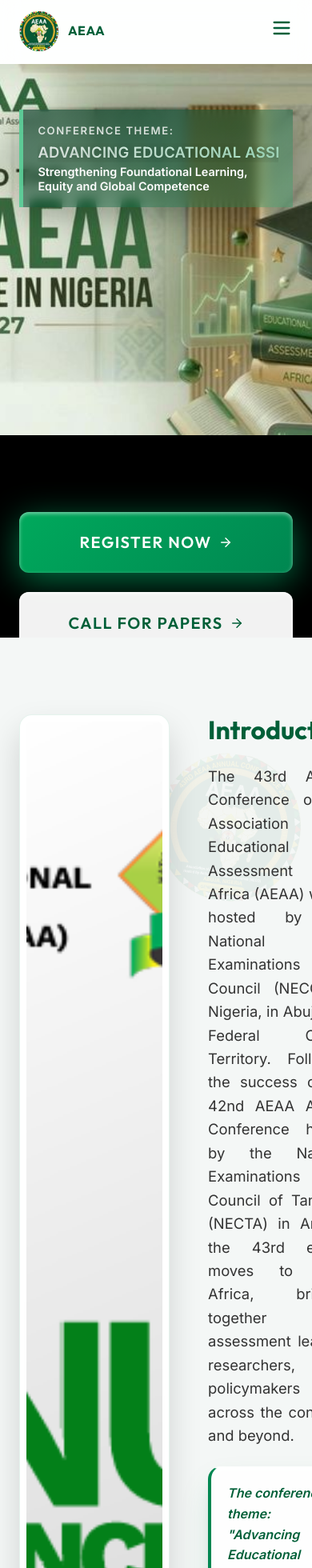
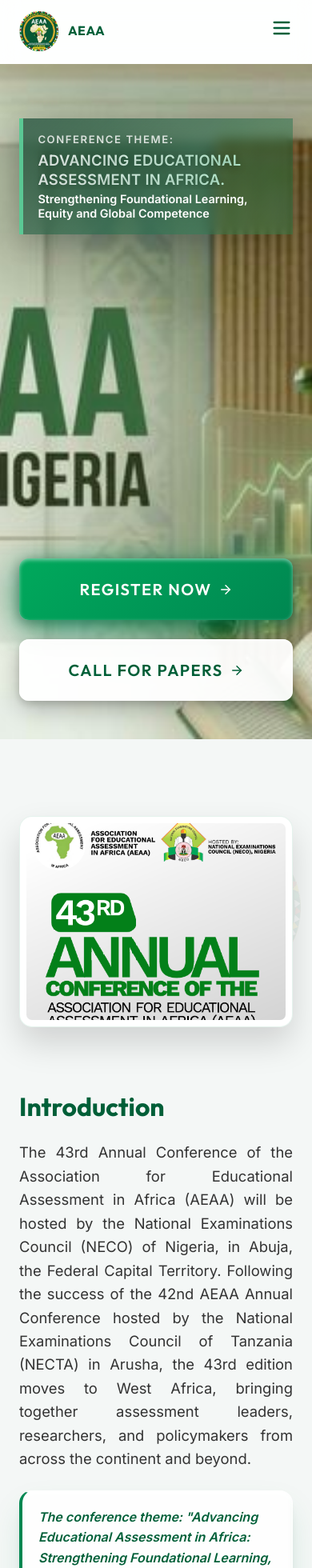
Before and after one commit to thomasakiou/aeaa, a React (Vite) app: page / in a window 390 px wide. Shown: the top 1960 px of the page at 80% size. Built offline with nearby package versions, Linux system fonts and the light colour scheme.

Commit message:
mobile responsive fix

```diff
--- a/src/pages/Home.tsx
+++ b/src/pages/Home.tsx
@@ -27,7 +27,7 @@
             {/* Introduction Section */}
             <section className="about-section container" id="about" style={{ paddingTop: '6rem', paddingBottom: '3rem' }}>
                 <img src="/img/emblem.png" alt="" aria-hidden="true" className="about-floating-emblem" />
-                <div className="about-grid" style={{ alignItems: 'stretch', gridTemplateColumns: '55% 1fr', gap: '3rem' }}>
+                <div className="about-grid">
                     <div className="about-image-box animate-fade-left">
                         <img src="/img/intro.png" alt="Host City - Abuja" className="about-img main-img" style={{ width: '100%', height: '100%', objectFit: 'cover', borderRadius: '16px', boxShadow: '0 20px 40px rgba(0,0,0,0.15)' }} />
                     </div>
--- a/src/pages/css/Home.css
+++ b/src/pages/css/Home.css
@@ -10,12 +10,13 @@
 }
 
 .hero-banner-img {
+    position: absolute;
+    inset: 0;
     width: 100%;
     height: 100%;
     object-fit: cover;
     object-position: center;
-    display: block;
-    min-height: 85vh;
+    z-index: 1;
 }
 
 .hero-theme-overlay {
@@ -75,6 +76,7 @@
 }
 
 @keyframes themeTextShimmer {
+
     0%,
     100% {
         background-position: 0% center;
@@ -202,6 +204,7 @@
 }
 
 @keyframes floatAboutEmblem {
+
     0%,
     100% {
         transform: translate3d(0, 0, 0) rotate(-8deg);
@@ -214,9 +217,9 @@
 
 .about-grid {
     display: grid;
-    grid-template-columns: 1fr 1fr;
-    gap: 5rem;
-    align-items: center;
+    grid-template-columns: 55% 1fr;
+    gap: 3rem;
+    align-items: stretch;
 }
 
 .about-image-box {
@@ -472,8 +475,8 @@
         grid-template-columns: 1fr;
     }
 
-    .hero-banner-img {
-        min-height: 55vh;
+    .hero {
+        min-height: 100vh;
     }
 
     .hero-theme-overlay {
@@ -485,6 +488,8 @@
 
     .hero-theme-overlay strong {
         font-size: 1.15rem;
+        white-space: normal;
+        width: auto;
     }
 
     .hero-theme-overlay p {
@@ -495,6 +500,8 @@
         flex-direction: column;
         gap: 1.5rem;
         padding: 0 1.5rem;
+        top: auto;
+        bottom: 3rem;
     }
 
     .btn-hero-primary,
```
